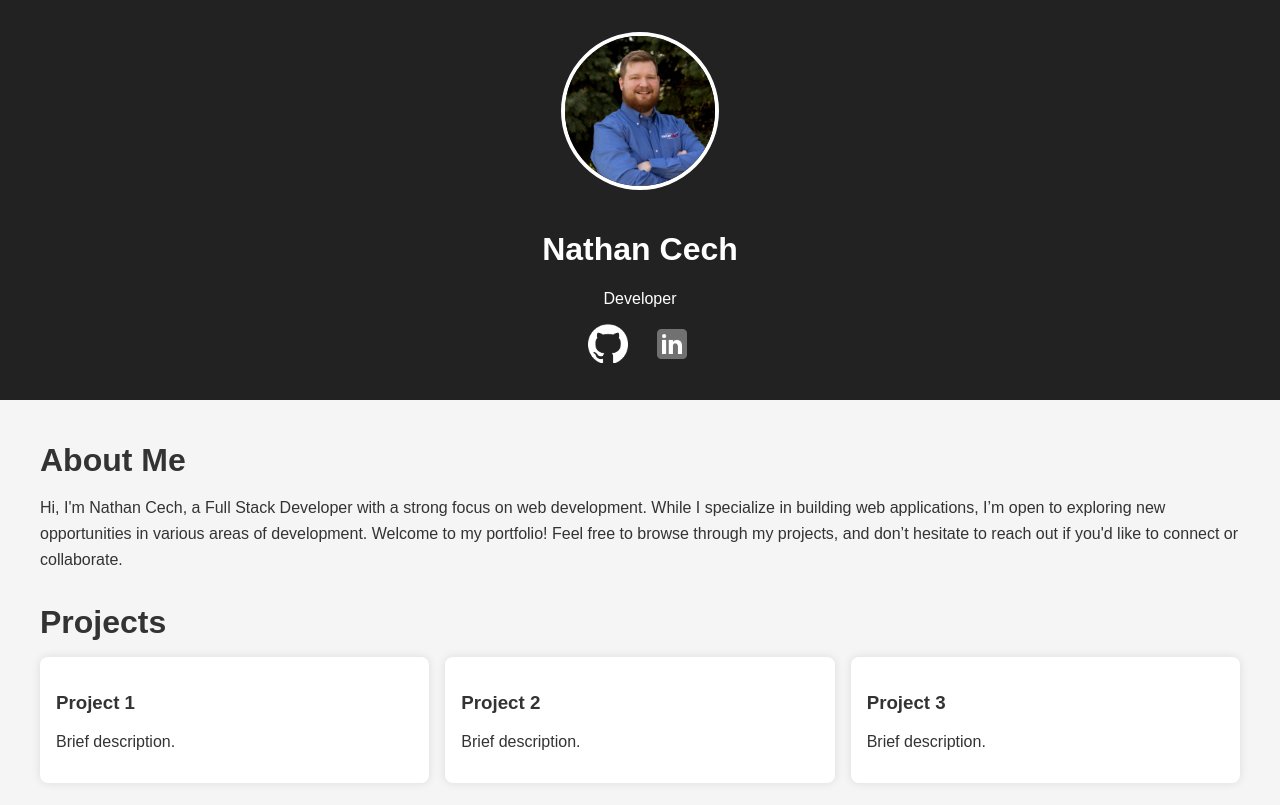
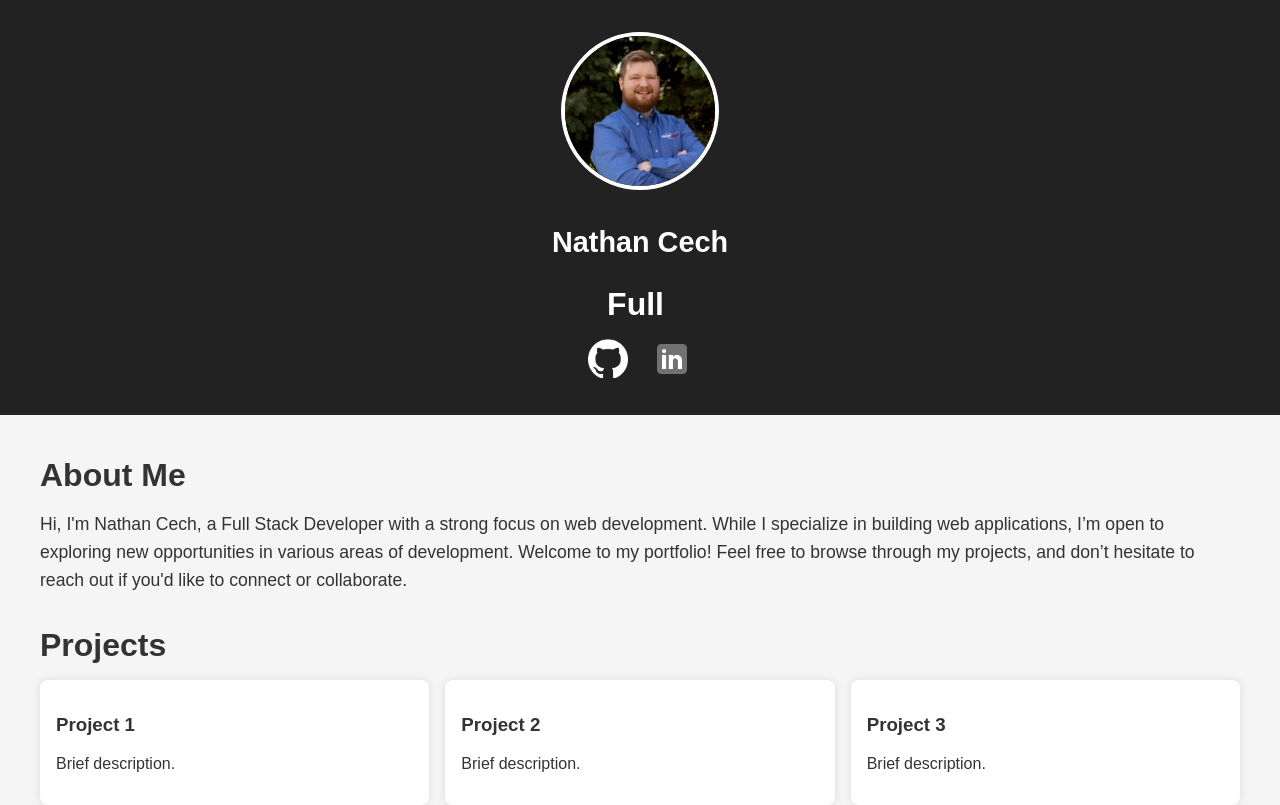
Before and after one commit to Ncech99/Website, a React (Create React App) app: page / in a window 1280 px wide. Shown: the top 805 px of the page. Built offline with nearby package versions, Linux system fonts and the light colour scheme.

Commit message:
Aded type writing

```diff
--- a/package.json
+++ b/package.json
@@ -10,6 +10,7 @@
     "react": "^19.1.0",
     "react-dom": "^19.1.0",
     "react-scripts": "5.0.1",
+    "react-simple-typewriter": "^5.0.1",
     "web-vitals": "^2.1.4"
   },
   "scripts": {
--- a/src/App.css
+++ b/src/App.css
@@ -131,10 +131,19 @@ footer a:hover {
   line-height: 1.6;       /* more space between lines */
   margin-bottom: 1.5rem;  /* space below the bio */
 }
-.linkedin-icon {
 
-}
 .social-links a:hover img {
   filter: none;
   transform: scale(1.1); /* optional: slight zoom on hover */
 }
+header h1 {
+  font-size: 1.8rem;
+  margin: 1rem 0;
+  text-align: center;
+}
+
+.bio-text {
+  font-size: 1.1rem;
+  margin-top: 1rem;
+  line-height: 1.6;
+}
--- a/src/App.js
+++ b/src/App.js
@@ -1,5 +1,6 @@
 import React from 'react';
 import './App.css';
+import { Typewriter } from 'react-simple-typewriter';
 
 function App() {
   const projects = [
@@ -18,15 +19,26 @@ function App() {
       description: 'Brief description.',
       link: 'https://project3.com',
     },
-    // Easily add more projects here later
   ];
 
   return (
     <div>
       <header>
         <img src="/profile.jpg" alt="Nathan Cech" className="profile-pic" />
+
         <h1>Nathan Cech</h1>
-        <p>Developer</p>
+
+        <h2>
+          <Typewriter
+            words={["Full Stack Developer", "Web Specialist","Currently IT"]}
+            loop={0}               // loop infinitely
+            cursor
+            cursorStyle="|"
+            typeSpeed={70}
+            deleteSpeed={40}
+            delaySpeed={3500}
+          />
+        </h2>
 
         <div className="social-links">
           <a
@@ -37,7 +49,8 @@ return (
           >
             <img src="/github.png" alt="GitHub" />
           </a>
-          <a className="linkedin-icon"
+          <a
+            className="linkedin-icon"
             href="https://www.linkedin.com/in/nathan-cech-7630921a3/"
             target="_blank"
             rel="noopener noreferrer"
@@ -53,8 +66,8 @@ return (
           <section className="about">
             <h2>About Me</h2>
               <p className="bio-text">
-              Hi, I'm Nathan Cech, a Full Stack Developer with a strong focus on web development. While I specialize in building web applications,
-              I’m open to exploring new opportunities in various areas of development.
+                Hi, I'm Nathan Cech, a Full Stack Developer with a strong focus on web development.
+                While I specialize in building web applications, I’m open to exploring new opportunities in various areas of development.
                 Welcome to my portfolio! Feel free to browse through my projects, and don’t hesitate to reach out if you'd like to connect or collaborate.
               </p>
             </section>
@@ -95,7 +108,6 @@ return (
           Hosted by <a href="https://kodysalak.com" target="_blank" rel="noopener noreferrer">Kody Salak</a>
         </p>
       </footer>
-
     </div>
   );
 }
```
Also changed, not shown: 1 other file (tests, documents, lock files or other folders). Lines whose indentation alone changed are shown as unchanged.
